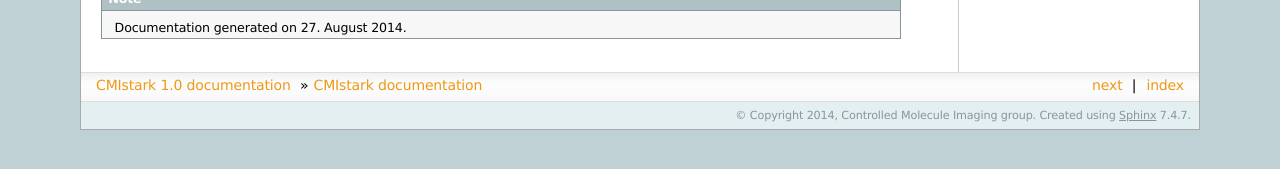
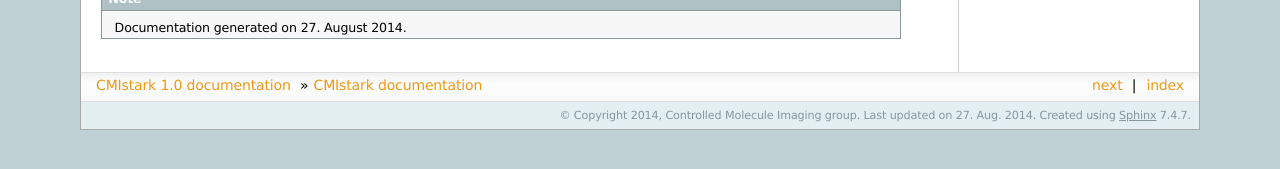
Before and after one commit to CFEL-CMI/cmistark, a Sphinx documentation site: the page built from doc/index.rst, in a window 1280 px wide. Shown: the part 698-867 px from the top of the page. Built offline with Sphinx 7.4.7, drawn with Linux system fonts in a browser that asks for light colours.

Commit message:
set doc-creation date in footer

```diff
--- a/doc/conf.py
+++ b/doc/conf.py
@@ -144,7 +144,7 @@ html_static_path = ['.static']
 
 # If not '', a 'Last updated on:' timestamp is inserted at every page bottom,
 # using the given strftime format.
-#html_last_updated_fmt = '%b %d, %Y'
+html_last_updated_fmt = '%d. %b. %Y'
 
 # If true, SmartyPants will be used to convert quotes and dashes to
 # typographically correct entities.
```
